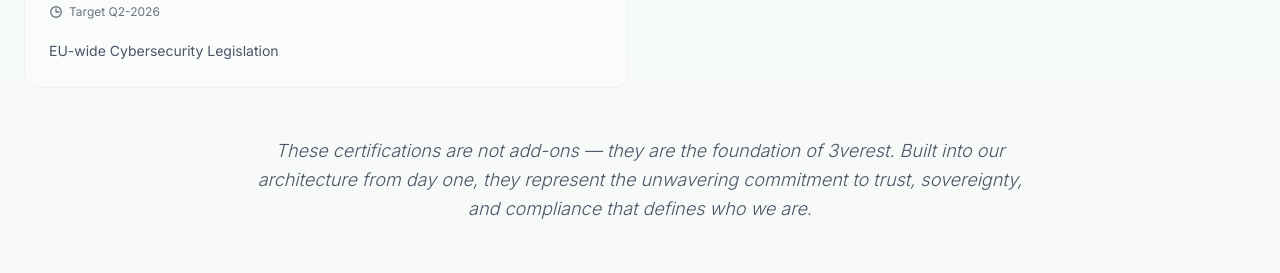
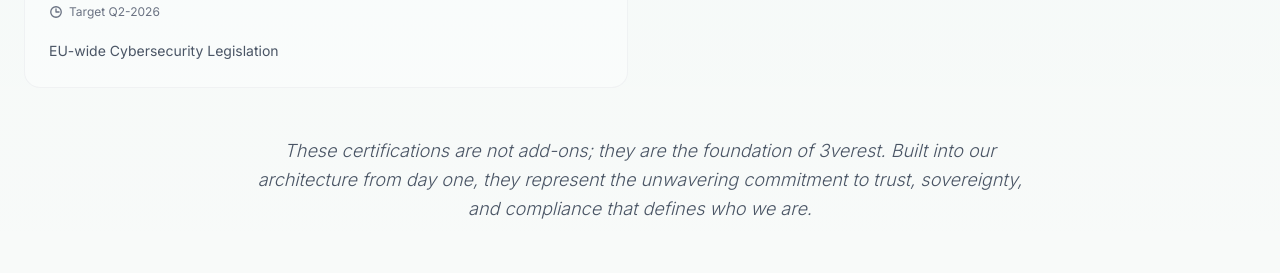
Before and after one commit to scottavante-rgb/3verest3, a Next.js app in the folder 3verest3/: page /trust in a window 1280 px wide. Shown: the part 2060-2333 px from the top of the page. Built offline with nearby package versions, Linux system fonts and the light colour scheme.

Commit message:
Remove em dash from certification foundation statement

```diff
--- a/3verest3/src/app/trust/page.tsx
+++ b/3verest3/src/app/trust/page.tsx
@@ -311,7 +311,7 @@
             className="text-center"
           >
             <p className="text-base md:text-lg text-gray-600 dark:text-white/60 italic max-w-3xl mx-auto leading-relaxed font-light">
-              These certifications are not add-ons — they are the foundation of 3verest.
+              These certifications are not add-ons; they are the foundation of 3verest.
               Built into our architecture from day one, they represent the unwavering commitment
               to trust, sovereignty, and compliance that defines who we are.
             </p>
```
